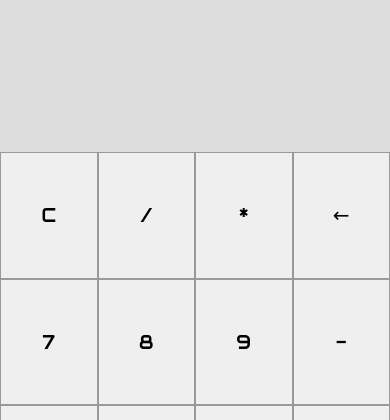
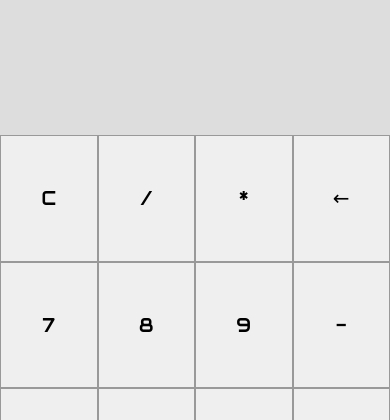
Before and after one commit to akosaf/akosaf.github.io, a PHP site: page /myFirstApp/calculator/index.html in a window 390 px wide. Shown: the top 420 px of the page. Run offline with PHP 8.4, Linux system fonts and the light colour scheme; some web fonts are replaced.

Commit message:
calculator v1.03
iphone again

```diff
--- a/myFirstApp/calculator/style.css
+++ b/myFirstApp/calculator/style.css
@@ -69,8 +69,8 @@ span {
     }
     #screen {
         width: 100vw;
-        height: 18vh;
-        font-size: 7vh;
+        height: 16vh;
+        font-size: 6vh;
         /* font-size: 12vh; */
     }
 }
```
